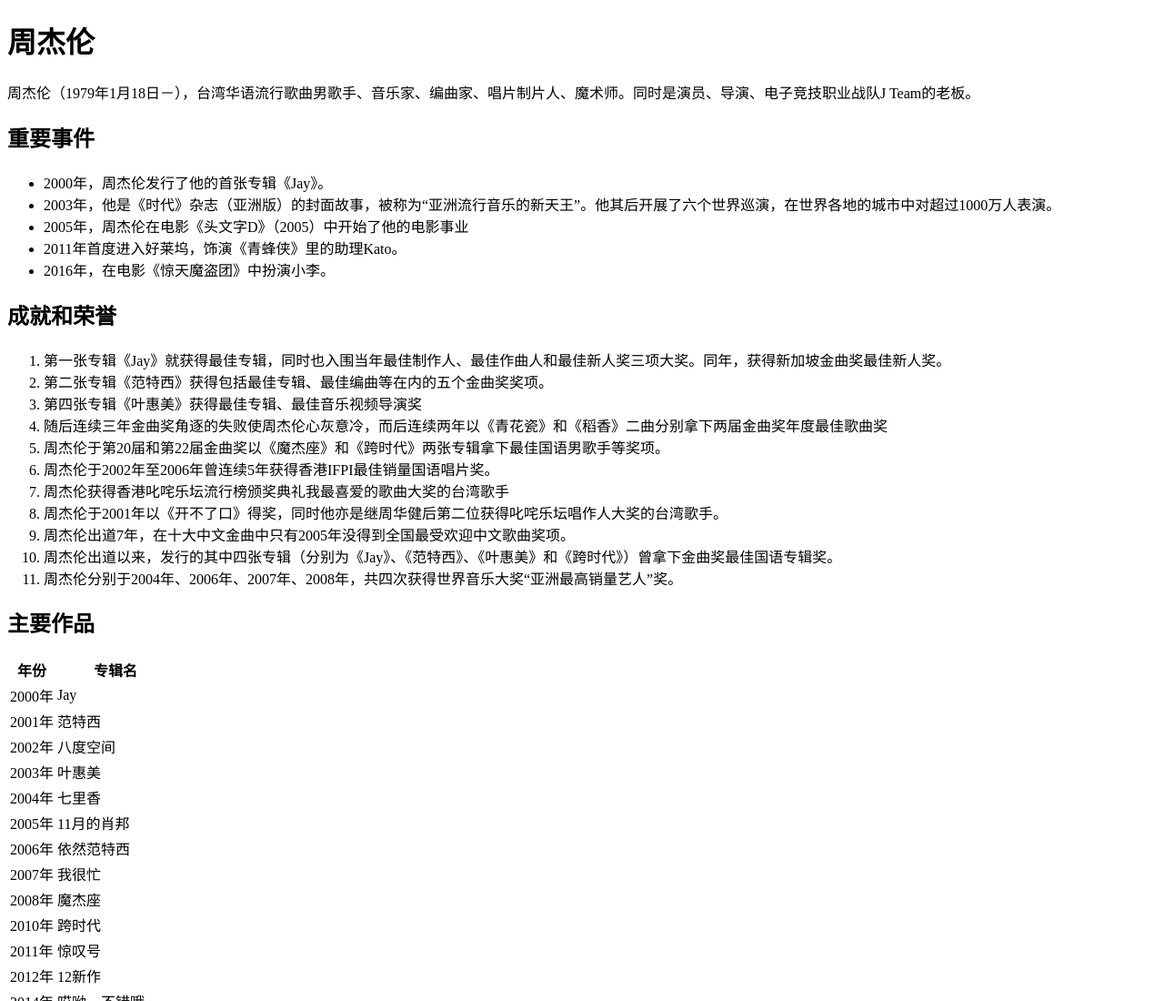
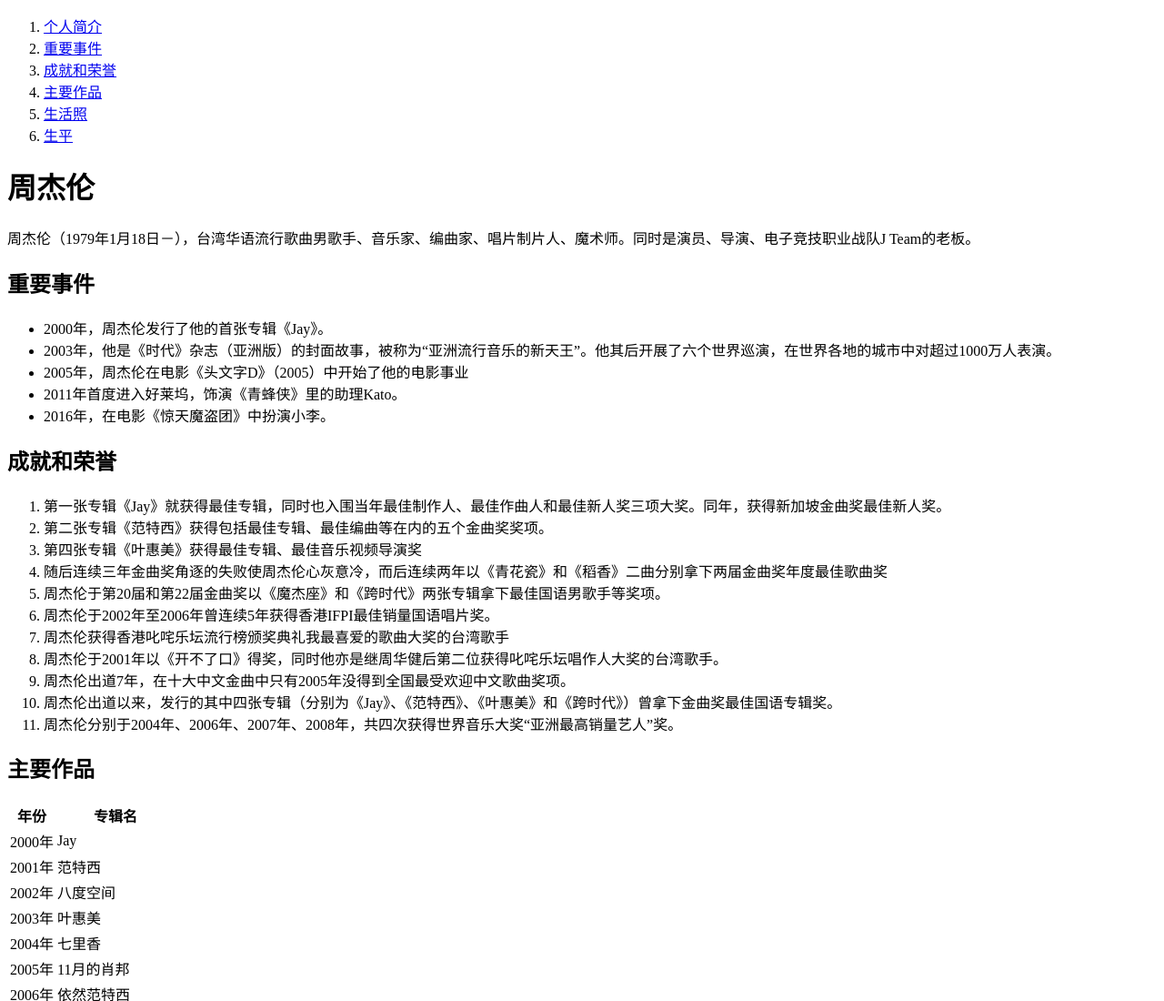
Before and after one commit to chen-yi-ux/jay, a plain HTML site: page index.html in a window 1280 px wide. Shown: the top 1100 px of the page at 91% size. Drawn offline with Linux system fonts and the light colour scheme.

```diff
--- a/index.html
+++ b/index.html
@@ -12,12 +12,23 @@
     </style>
   </head>
   <body>
-    <h1>周杰伦</h1>
+    <nav>
+      <ol>
+        <li><a href="#jay">个人简介</a></li>
+        <li><a href="#events">重要事件</a></li>
+        <li><a href="#awards">成就和荣誉</a></li>
+        <li><a href="#works">主要作品</a></li>
+        <li><a href="#pictures">生活照</a></li>
+        <li><a href="#life">生平</a></li>
+      </ol>
+    </nav>
+
+    <h1 id="jay">周杰伦</h1>
     <p>
       周杰伦（1979年1月18日－），台湾华语流行歌曲男歌手、音乐家、编曲家、唱片制片人、魔术师。同时是演员、导演、电子竞技职业战队J
       Team的老板。
     </p>
-    <h2>重要事件</h2>
+    <h2 id="events">重要事件</h2>
     <ul>
       <li>2000年，周杰伦发行了他的首张专辑《Jay》。</li>
       <li>
@@ -28,7 +39,7 @@
       <li>2016年，在电影《惊天魔盗团》中扮演小李。</li>
     </ul>
 
-    <h2>成就和荣誉</h2>
+    <h2 id="awards">成就和荣誉</h2>
     <ol>
       <li>
         第一张专辑《Jay》就获得最佳专辑，同时也入围当年最佳制作人、最佳作曲人和最佳新人奖三项大奖。同年，获得新加坡金曲奖最佳新人奖。
@@ -59,7 +70,7 @@
       </li>
     </ol>
 
-    <h2>主要作品</h2>
+    <h2 id="works">主要作品</h2>
 
     <table>
       <thead>
@@ -128,12 +139,12 @@
       </tbody>
     </table>
 
-    <h2>生活照</h2>
+    <h2 id="pictures">生活照</h2>
     <div><img width="400" src="images/1.jpg" alt="图一" /></div>
     <div><img width="400" src="images/2.jpg" alt="图二" /></div>
     <div><img width="400" src="images/3.jpg" alt="图三" /></div>
 
-    <h2>生平</h2>
+    <h2 id="life">生平</h2>
     <p>
       周杰伦在台湾台北林口长大。父亲周耀中，当时任教于台北县芦洲国中，教授生物；母亲叶惠美则是林口国中美术教师。14岁时父母离异，由父亲担任监护人，年满18岁后选择与母亲共同生活，周杰伦在台湾民视新闻台由胡婉玲主持的节目《台湾演义》专访中，澄清《爸，我回来了》的灵感，只是对社会上家暴现象的感慨，并非指涉父母间的状况，父亲方面的亲戚也曾质疑过他，他还为此向亲戚们澄清，为此误解抱歉过。
     </p>
```
Also changed, not shown: images/1.jpg, images/2.jpg, images/3.jpg.
